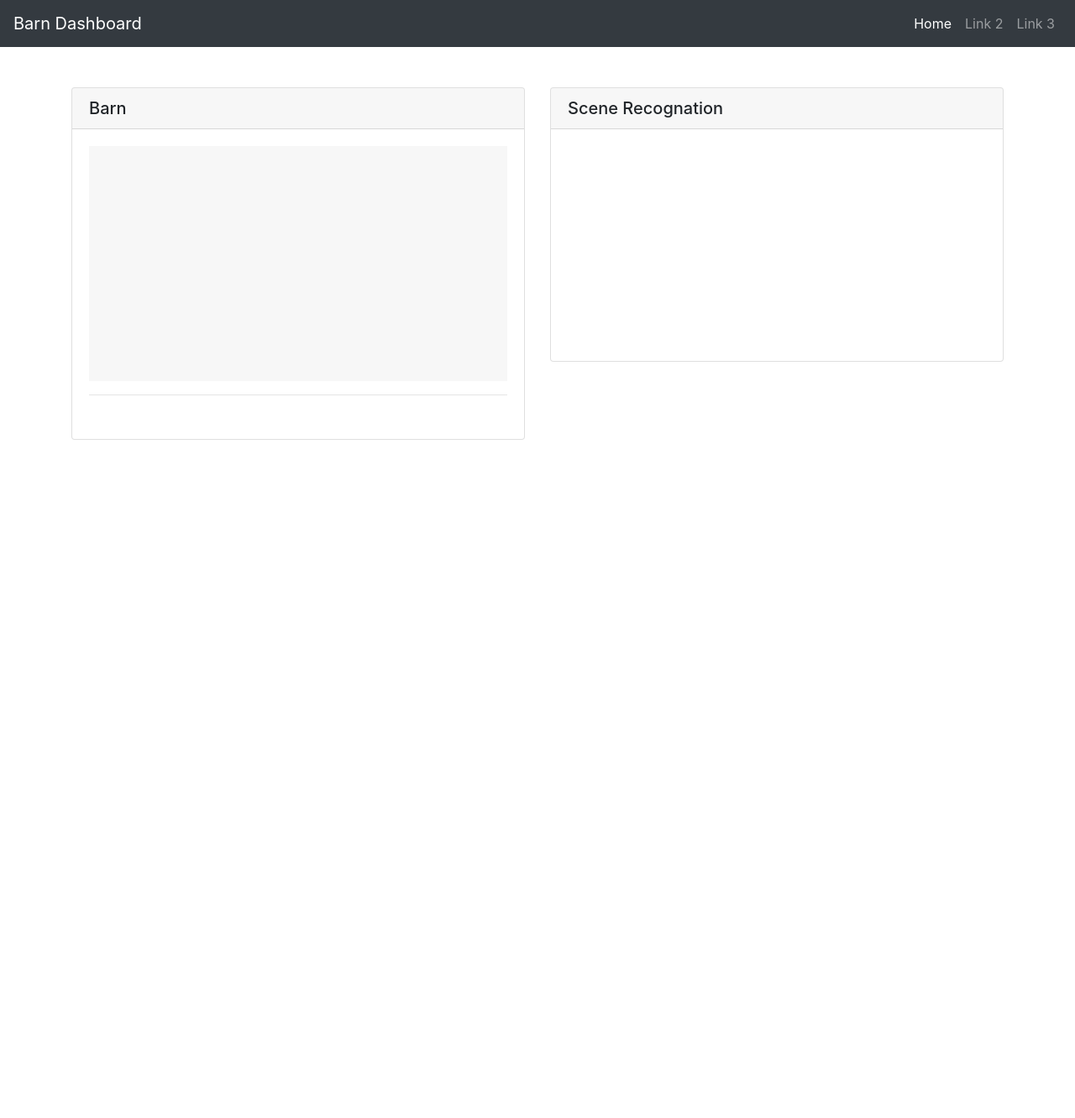
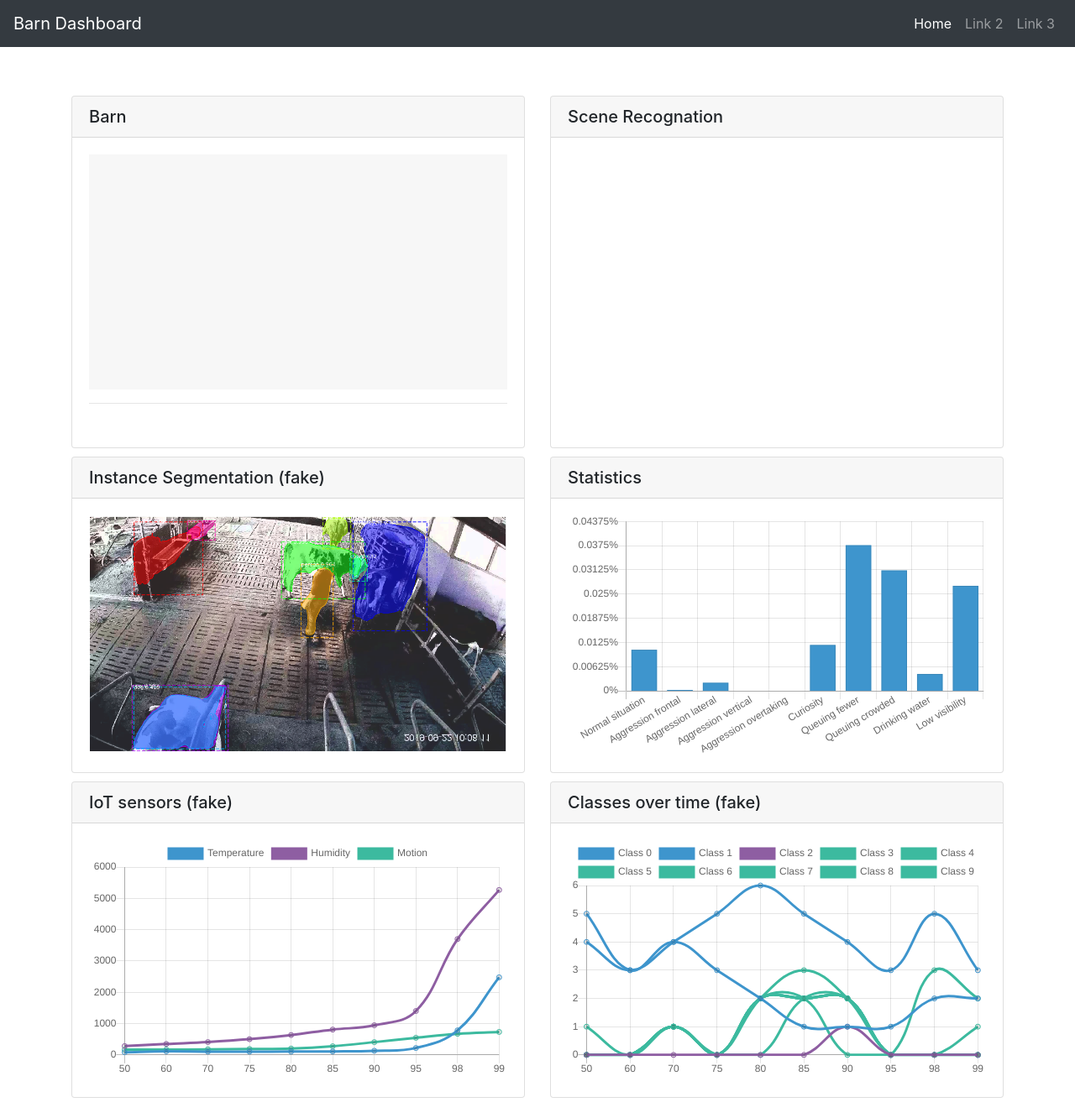
Before and after one commit to lucachaves/barn-dashboard, a Flask app: page / in a window 1280 px wide. Shown: the whole page at 84% size. Before the commit the page ends 524 px from the top, so only its background shows below. Run offline with Flask 2, Linux system fonts and the light colour scheme; data that the repository does not hold is empty; a map, chart or similar area stays blank; some libraries are stand-ins or nearby versions.

Commit message:
adding new charts

```diff
--- a/app.py
+++ b/app.py
@@ -3,6 +3,7 @@ from flask import Flask, render_template, send_file, jsonify, request
 from dotenv import load_dotenv
 from barn.image_ftp_collector import ImageFTPCollector
 from barn.scene_recognition import SceneRecognition
+#from barn.azure_sensors import sensorRequest
 
 app = Flask(__name__)
 ftp = None
@@ -35,6 +36,11 @@ def scene_recognition():
   result = sceneRecognition.prediction(raw_image)
   return jsonify(result)
 
+#@app.route('/barn/sensorrequest')
+#def sensor_request():
+#  result = sensorRequest()
+#  return jsonify(result)
+
 @app.after_request
 def set_response_headers(response):
   response.headers['Cache-Control'] = 'no-cache, no-store, must-revalidate'
--- a/static/css/main.css
+++ b/static/css/main.css
@@ -2,3 +2,12 @@
   transform: rotate(180deg);
   width: 100%;
 }
+
+
+.card-board > * {
+  margin-top: 10px;
+}
+
+.card-board .card{
+  height: 100%;
+}
--- a/static/js/main.js
+++ b/static/js/main.js
@@ -30,6 +30,7 @@ function getLastBarnDatetime(image, camera) {
 
 function chartSceneRecognation(data) {
   const ctx = document.getElementById('chartSceneRecognation')
+  //console.log(data)
   chart = new Chart(ctx, {
     type: 'bar',
     data: {
@@ -37,6 +38,7 @@ function chartSceneRecognation(data) {
       datasets: [
         {
           data: data.predictions.map(p => Number(p).toFixed(2)),
+          backgroundColor: ["#3e95cd", "#3e95cd", "#3e95cd", "#3e95cd", "#3e95cd", "#3e95cd", "#3e95cd", "#3e95cd", "#3e95cd", "#3e95cd"],
           borderWidth: 1
         }
       ]
@@ -62,4 +64,144 @@ function loadSceneRecognation(image) {
     .then(json => chartSceneRecognation(json))
 }
 
+function chartStatistics() {
+  const ctx = document.getElementById('chartStatistics')
+  chart = new Chart(ctx, {
+    type: 'bar',
+    data: {
+      labels: [
+        "Normal situation",
+        "Aggression frontal",
+        "Aggression lateral",
+        "Aggression vertical",
+        "Aggression overtaking",
+        "Curiosity",
+        "Queuing fewer",
+        "Queuing crowded",
+        "Drinking water",
+        "Low visibility"
+      ],
+      datasets: [
+        {
+          data: [8.5, 0.2, 1.7, 0, 0, 9.5, 30.1, 24.9, 3.5, 21.7],
+          backgroundColor: ["#3e95cd", "#3e95cd", "#3e95cd", "#3e95cd", "#3e95cd", "#3e95cd", "#3e95cd", "#3e95cd", "#3e95cd", "#3e95cd"],
+          borderWidth: 1
+        }
+      ]
+    },
+    options: {
+      legend: {
+        display: false
+      },
+      scales: {
+          yAxes: [{
+              ticks: {
+                  beginAtZero: true,
+                  callback: function(value) {
+                    return (value / 800 + '%');
+                }
+              }
+          }]
+      }
+    }
+  })
+}
+
+function chartSensors() {
+  const ctx = document.getElementById('chartSensors')
+  chart = new Chart(ctx, {
+    type: 'line',
+    data: {
+      labels: [50,60,70,75,80,85,90,95,98,99],
+      datasets: [{
+          data: [86,114,106,106,107,111,133,221,783,2478],
+          label: "Temperature",
+          borderColor: "#3e95cd",
+          fill: false
+        }, {
+          data: [282,350,411,502,635,809,947,1402,3700,5267],
+          label: "Humidity",
+          borderColor: "#8e5ea2",
+          fill: false
+        }, {
+          data: [168,170,178,190,203,276,408,547,675,734],
+          label: "Motion",
+          borderColor: "#3cba9f",
+          fill: false
+        }
+      ]
+    },
+    options: {
+    }
+  });
+}
+
+function chartClasses() {
+  const ctx = document.getElementById('chartClasses')
+  chart = new Chart(ctx, {
+    type: 'line',
+    data: {
+      labels: [50,60,70,75,80,85,90,95,98,99],
+      datasets: [{
+          data: [5,3,4,3,2,1,1,1,2,2],
+          label: "Class 0",
+          borderColor: "#3e95cd",
+          fill: false
+        },{
+          data: [4,3,4,5,6,5,4,3,5,3],
+          label: "Class 1",
+          borderColor: "#3e95cd",
+          fill: false
+        }, {
+          data: [0,0,0,0,0,0,1,0,0,0],
+          label: "Class 2",
+          borderColor: "#8e5ea2",
+          fill: false
+        }, {
+          data: [0,0,1,0,2,2,2,0,0,0],
+          label: "Class 3",
+          borderColor: "#3cba9f",
+          fill: false
+        }, {
+          data: [0,0,1,0,2,2,2,0,0,0],
+          label: "Class 4",
+          borderColor: "#3cba9f",
+          fill: false
+        }, {
+          data: [0,0,1,0,2,3,2,0,0,0],
+          label: "Class 5",
+          borderColor: "#3cba9f",
+          fill: false
+        }, {
+          data: [0,0,1,0,0,2,2,0,0,0],
+          label: "Class 6",
+          borderColor: "#3cba9f",
+          fill: false
+        }, {
+          data: [1,0,1,0,2,2,2,0,0,0],
+          label: "Class 7",
+          borderColor: "#3cba9f",
+          fill: false
+        }, {
+          data: [0,0,1,0,2,2,2,0,0,1],
+          label: "Class 8",
+          borderColor: "#3cba9f",
+          fill: false
+        }, {
+          data: [0,0,1,0,2,2,0,0,3,2],
+          label: "Class 9",
+          borderColor: "#3cba9f",
+          fill: false
+        }
+      ]
+    },
+    options: {
+    }
+  });
+}
+
+
 requestLastBarnImage()
+chartStatistics()
+chartSensors()
+chartClasses()
--- a/templates/home.html
+++ b/templates/home.html
@@ -1,8 +1,9 @@
 {% extends "layout.html" %}
 
 {% block content %}
-  <div class="row">
-    <div class="col">
+  <div class="row card-board">
+    <!-- -->
+    <div class="col-6">
       <div class="card">
         <div class="card-header">
           <h5 class="m-0">Barn</h5>
@@ -16,7 +17,9 @@
         </div>
       </div>
     </div>
-    <div class="col">
+
+    <!-- -->
+    <div class="col-6">
       <div class="card">
         <div class="card-header">
           <h5 class="m-0">Scene Recognation</h5>
@@ -26,6 +29,55 @@
         </div>
       </div>
     </div>
+
+    <!-- -->
+    <div class="col-6">
+      <div class="card">
+        <div class="card-header">
+          <h5 class="m-0">Instance Segmentation (fake)</h5>
+        </div>
+        <div class="card-body">
+            <img src="{{ url_for('static', filename='img/fakeSegmentation.png') }}" alt="Last image" style="width: 100%">
+        </div>
+      </div>
+    </div>
+
+    <!-- -->
+    <div class="col-6">
+      <div class="card">
+        <div class="card-header">
+          <h5 class="m-0">Statistics</h5>
+        </div>
+        <div class="card-body">
+            <canvas id="chartStatistics" width="400" height="230"></canvas>
+        </div>
+      </div>
+    </div>
+
+    <!-- -->
+    <div class="col-6">
+      <div class="card">
+        <div class="card-header">
+          <h5 class="m-0">IoT sensors (fake)</h5>
+        </div>
+        <div class="card-body">
+            <canvas id="chartSensors" width="400" height="230"></canvas>
+        </div>
+      </div>
+    </div>
+
+    <!-- -->
+    <div class="col-6">
+      <div class="card">
+        <div class="card-header">
+          <h5 class="m-0">Classes over time (fake)</h5>
+        </div>
+        <div class="card-body">
+            <canvas id="chartClasses" width="400" height="230"></canvas>
+        </div>
+      </div>
+    </div>
   </div>
+  <br>
   <!-- Sensor Data: CO2, Humidity, Light, Motion, Temperature -->
 {% endblock %}
```
Also changed, not shown: barn/azure_sensors.py (added, +30 -0 lines), requirements.txt (line endings or trailing spaces), static/img/fakeSegmentation.png (added).
